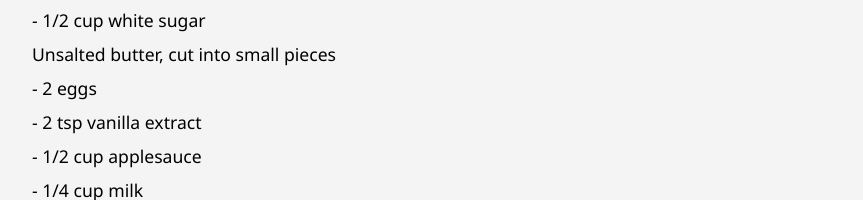
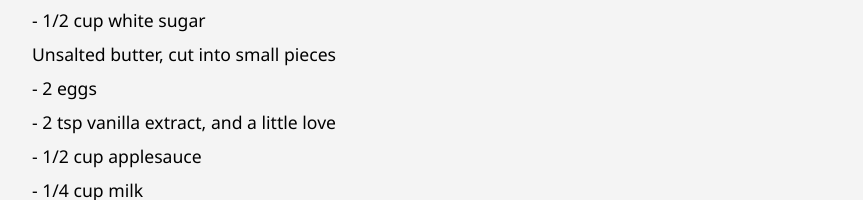
Before and after one commit to Dexter2099/git_test2Applepie, a plain HTML site: page index.html in a window 1280 px wide. Shown: the part 811-1011 px from the top of the page, without its empty margins (208-1071 px from the left). Drawn offline with Linux system fonts and the light colour scheme.

Commit message:
add new text for testing

```diff
--- a/index.html
+++ b/index.html
@@ -25,7 +25,7 @@
                 <li>- 1/2 cup white sugar</li>
                 <li>Unsalted butter, cut into small pieces</li>
                 <li>- 2 eggs</li>
-                <li>- 2 tsp vanilla extract</li>
+                <li>- 2 tsp vanilla extract, and a little love</li>
                 <li>- 1/2 cup applesauce</li>
                 <li>- 1/4 cup milk</li>
                 <li>- 1/2 cup chopped nuts (optional)</li>
```
